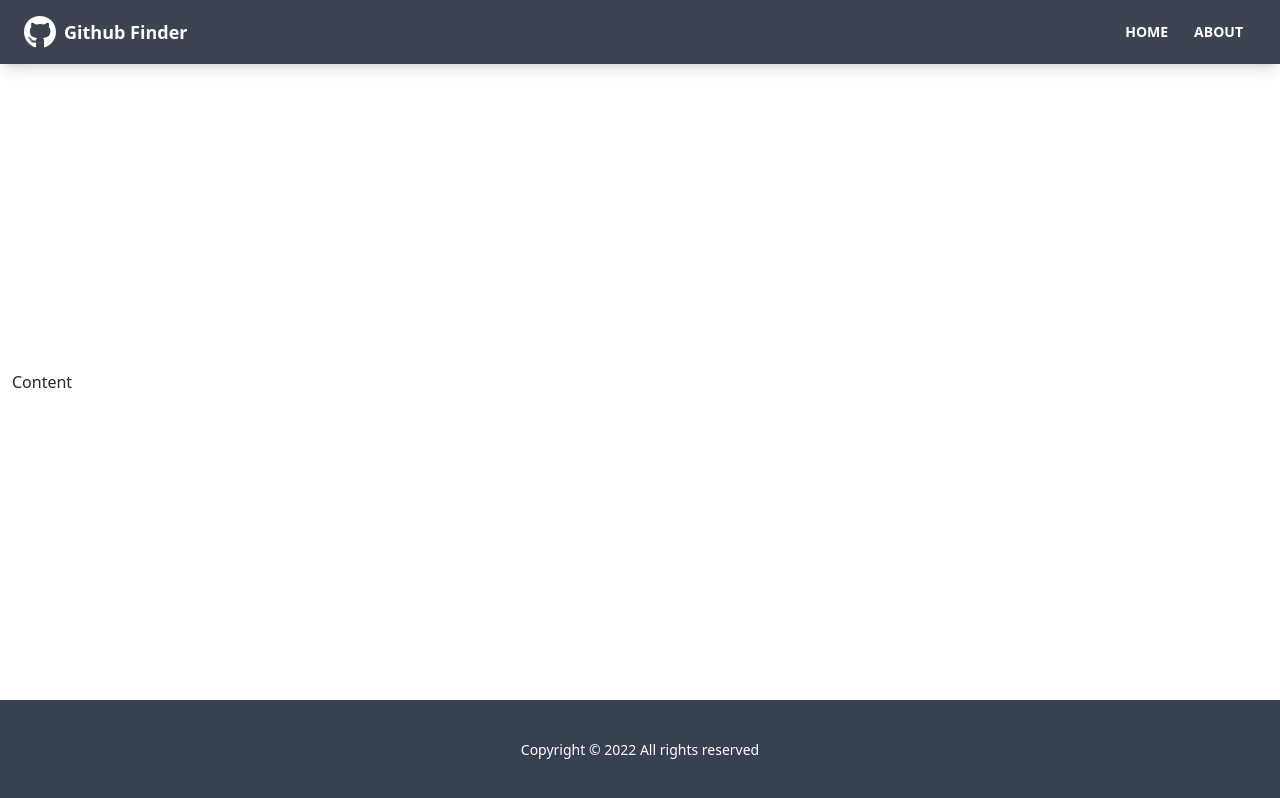
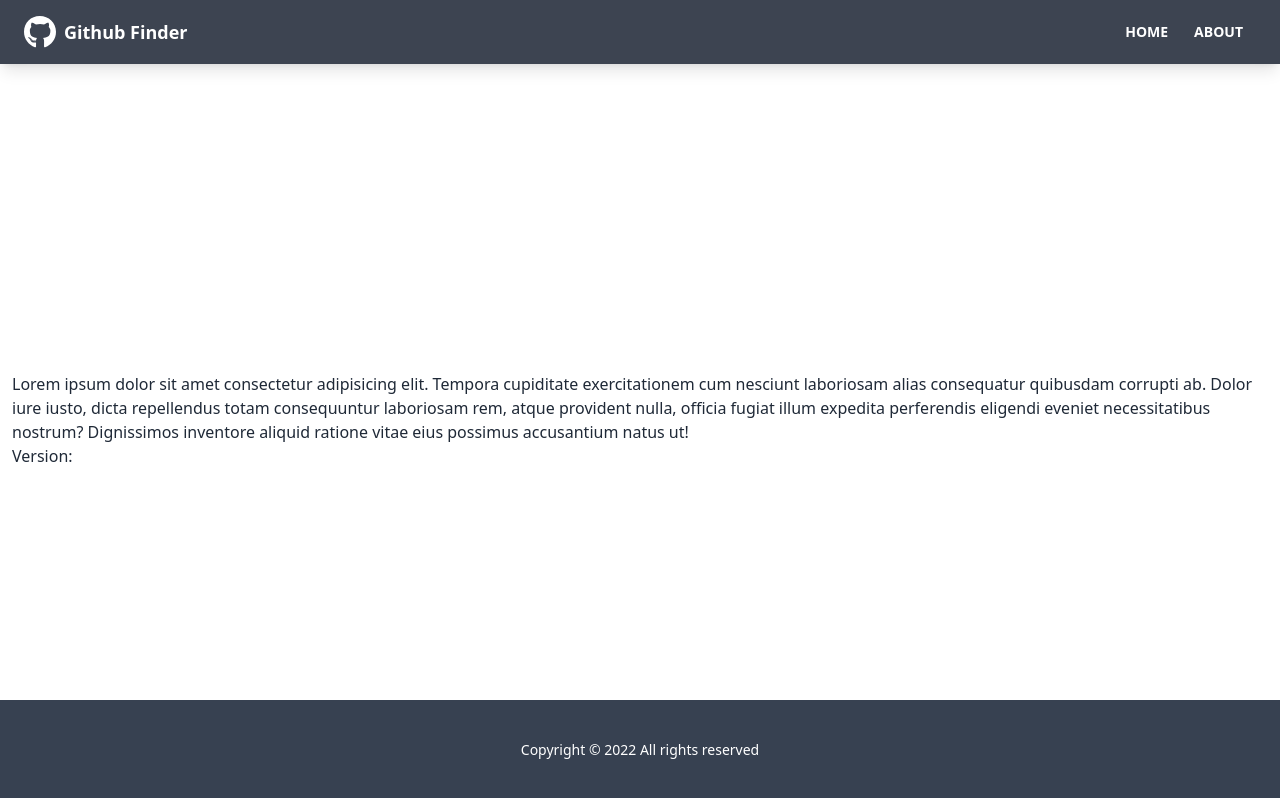
Before and after one commit to berkerkls/github-finder, a React (Create React App) app: page /about in a window 1280 px wide. Built offline with nearby package versions, Linux system fonts and the light colour scheme; the HTML template or start-up script is replaced by a standard one.

Commit message:
pages added and notFound page completed

```diff
--- a/src/App.js
+++ b/src/App.js
@@ -1,13 +1,24 @@
-import {BrowserRouter as Router, Route} from "react-router-dom"
+import {BrowserRouter as Router, Routes, Route} from "react-router-dom"
 import Navbar from "./components/layouts/Navbar";
 import Footer from "./components/layouts/Footer";
+import Home from "./pages/Home"
+import About from "./pages/About"
+import NotFound from "./pages/NotFound"
 
 function App() {
   return (
     <Router>
       <div className="flex flex-col justify-between h-screen">
         <Navbar />
-        <main className="container mx-auto px-3 pb-12">Content</main>
+        <main className="container mx-auto px-3 pb-12">
+          <Routes>
+            <Route path="/" element={<Home />} />
+            <Route path="/about" element={<About />} />
+            <Route path="/notfound" element={<NotFound />} />
+            <Route path="/*" element={<NotFound />} />
+
+          </Routes>
+        </main>
         <Footer />
       </div>
     </Router>
--- /dev/null
+++ b/src/pages/About.jsx
@@ -0,0 +1,13 @@
+import React from 'react'
+
+function About() {
+  return (
+    <div>
+      <h1 className='text-6xl mb-4 text-white'>Github Finder</h1>
+      <p>Lorem ipsum dolor sit amet consectetur adipisicing elit. Tempora cupiditate exercitationem cum nesciunt laboriosam alias consequatur quibusdam corrupti ab. Dolor iure iusto, dicta repellendus totam consequuntur laboriosam rem, atque provident nulla, officia fugiat illum expedita perferendis eligendi eveniet necessitatibus nostrum? Dignissimos inventore aliquid ratione vitae eius possimus accusantium natus ut!</p>
+      <p>Version: <span className='text-white'>Latest</span> </p>
+    </div>
+  )
+}
+
+export default About
--- /dev/null
+++ b/src/pages/Home.jsx
@@ -0,0 +1,11 @@
+import React from 'react'
+
+function Home() {
+  return (
+    <div>
+      <h1 className='text-6xl'>Welcome</h1>
+    </div>
+  )
+}
+
+export default Home
--- /dev/null
+++ b/src/pages/NotFound.jsx
@@ -0,0 +1,24 @@
+import React from 'react'
+import {FaHome} from "react-icons/fa"
+import { NavLink } from 'react-router-dom'
+
+function NotFound() {
+  return (
+    <div className='hero'>
+      <div className="text-center hero-content">
+        <div className="max-w-lg">
+          <h1 className="text-8xl font-bold mb-8">
+            We are sorry!
+          </h1>
+          <p className='text-5xl mb-8'>404 - Page is not found</p>
+          <NavLink to="/" className="btn btn-primary btn-lg">
+            <FaHome className='mr-2' />
+            Back To Home
+          </NavLink>
+        </div>
+      </div>
+    </div>
+  )
+}
+
+export default NotFound
```
